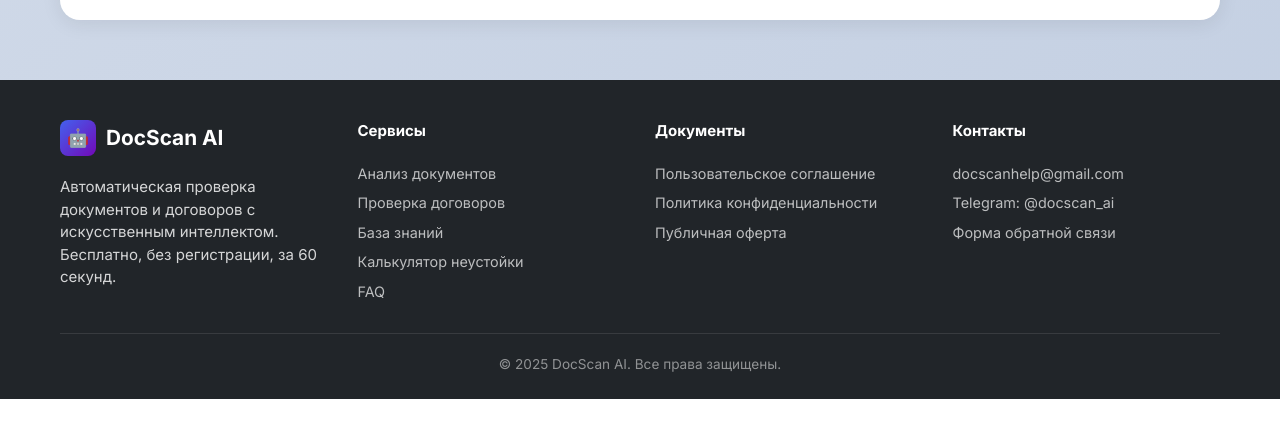
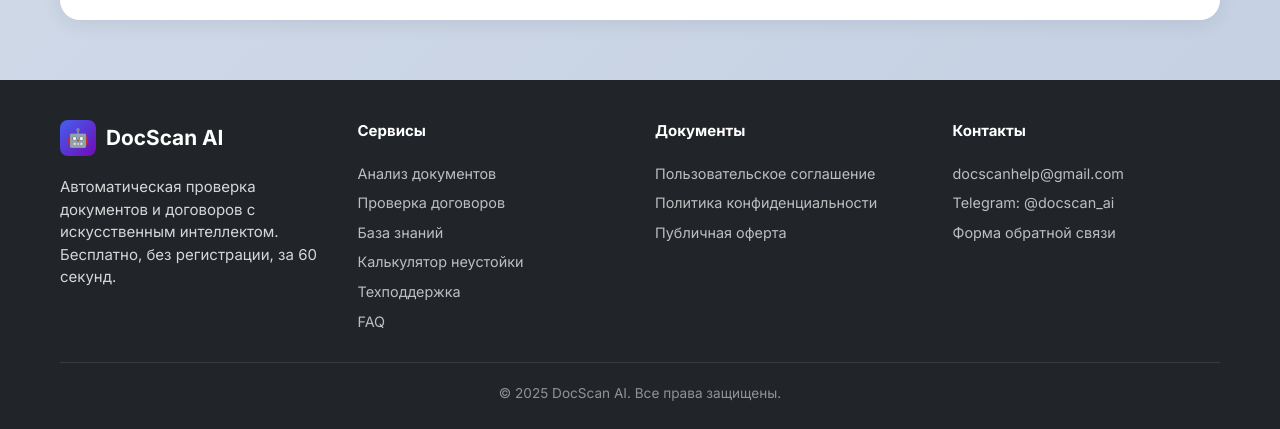
Before and after one commit to ramay1243/docscan-ai, a Flask app: page /faq in a window 1280 px wide. Shown: the part 5979-6408 px from the top of the page. Before the commit the page ends 6378 px from the top, so only its background shows below. Run offline with Flask 3, Linux system fonts and the light colour scheme.

Commit message:
Update faq.html

```diff
--- a/static/templates/faq.html
+++ b/static/templates/faq.html
@@ -1296,6 +1296,7 @@
                         <a href="/proverka-dogovorov" class="footer-link">Проверка договоров</a>
                         <a href="/articles" class="footer-link">База знаний</a>
                         <a href="/calculator-penalty" class="footer-link">Калькулятор неустойки</a>
+                        <a href="/contact" class="footer-link">Техподдержка</a>
                         <a href="/faq" class="footer-link">FAQ</a>
                     </div>
                 </div>
```
